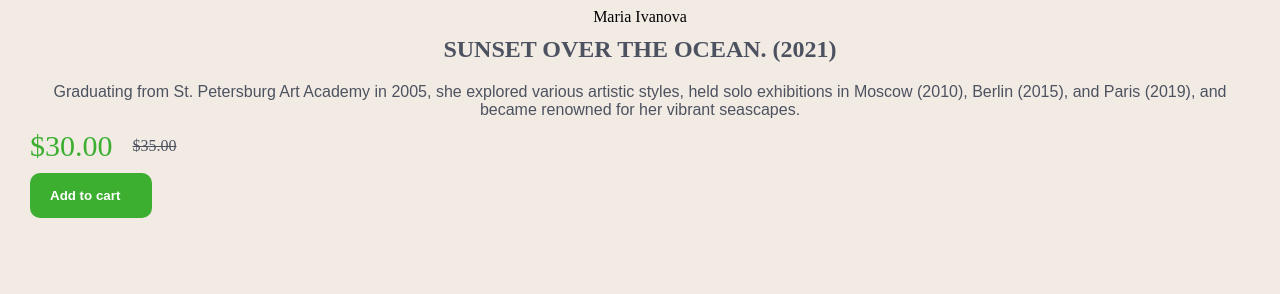
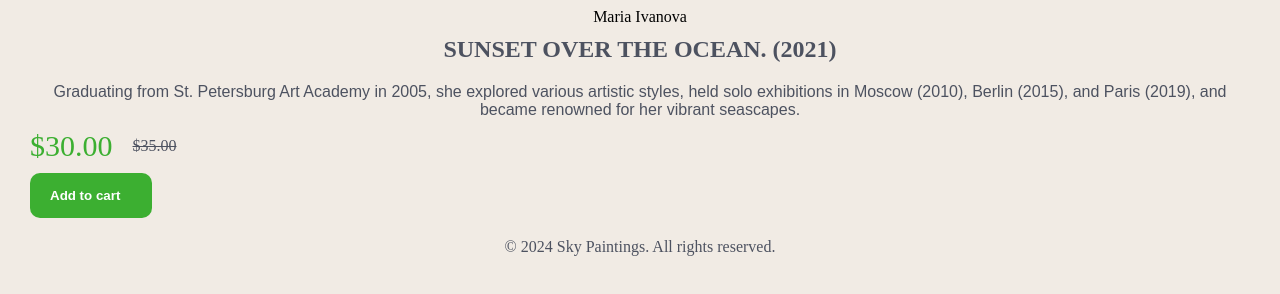
Before and after one commit to Hamas2000/Product-Landing-Page, a plain HTML site: page index.html in a window 1280 px wide. Shown: the part 2370-2664 px from the top of the page. Drawn offline with nearby package versions, Linux system fonts and the light colour scheme.

Commit message:
I added another product and footer

```diff
--- a/index.html
+++ b/index.html
@@ -75,6 +75,7 @@
           <button class="add"><p style="margin-left: 5px;">Add to cart</p></button>
         </div>
       </div>
+      <div class="card">
         <div class="product-image product2"></div>
         <div class="inner-card">
           <div class="painter">Maria Ivanova</div>
@@ -86,9 +87,13 @@
           </div>
           <button class="add"><p style="margin-left: 5px;">Add to cart</p></button>
         </div>
-      <div class="card"></div>
-      <div class="card"></div>
       </div>
+    </div>
+    <footer id="footer">
+      <div class="inner-footer">
+        <p>&copy; 2024 Sky Paintings. All rights reserved.</p>
+      </div>
+    </footer>
   </section>
 </body>
 </html>
--- a/styles.css
+++ b/styles.css
@@ -75,7 +75,6 @@
   height: 100px;
   visibility: hidden;
   pointer-events: none;
-
  }
 
  section {
@@ -214,3 +213,7 @@
   border-radius: 10px 0 0 10px;
 }
  }
+
+ .inner-footer {
+  color: var(--text);
+ }
```
Lines whose indentation alone changed are shown as unchanged.
